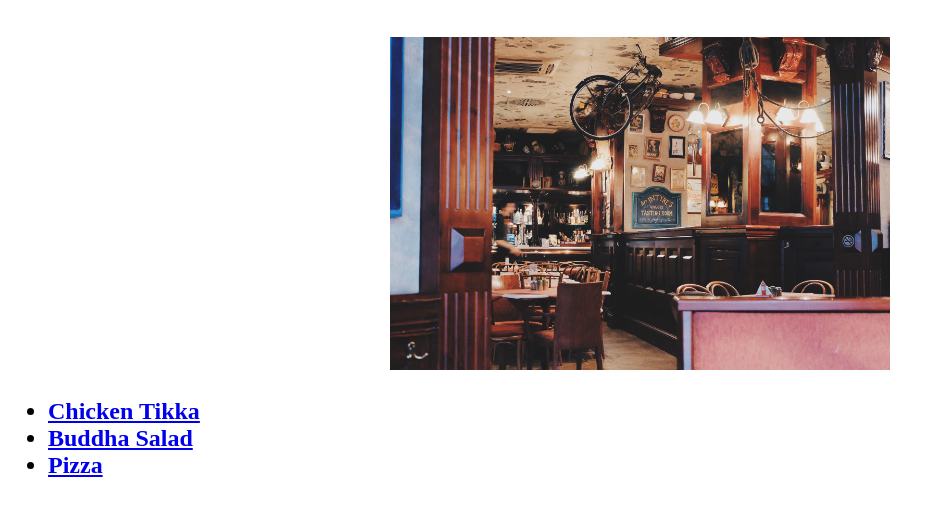
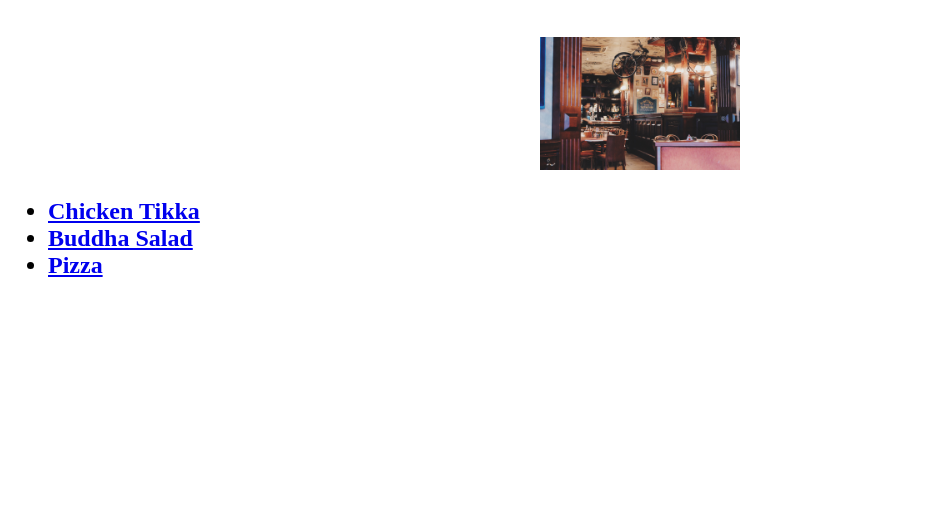
Before and after one commit to ragupathi21/odin-recipes, a plain HTML site: page index.html in a window 1280 px wide. Shown: the part 87-602 px from the top of the page, without its empty margins (0-926 px from the left). Drawn offline with Linux system fonts and the light colour scheme.

Commit message:
Update index.html

```diff
--- a/index.html
+++ b/index.html
@@ -11,7 +11,7 @@
     <center>
     <h1>RN Cafe Recipes</h1>
     <br>
-    <img src="/images/home.jpg" alt ="restaurant image" width="500">
+    <img src="/images/home.jpg" alt ="restaurant image" width="200">
     </center>
     <h2>
     <ul>
```
